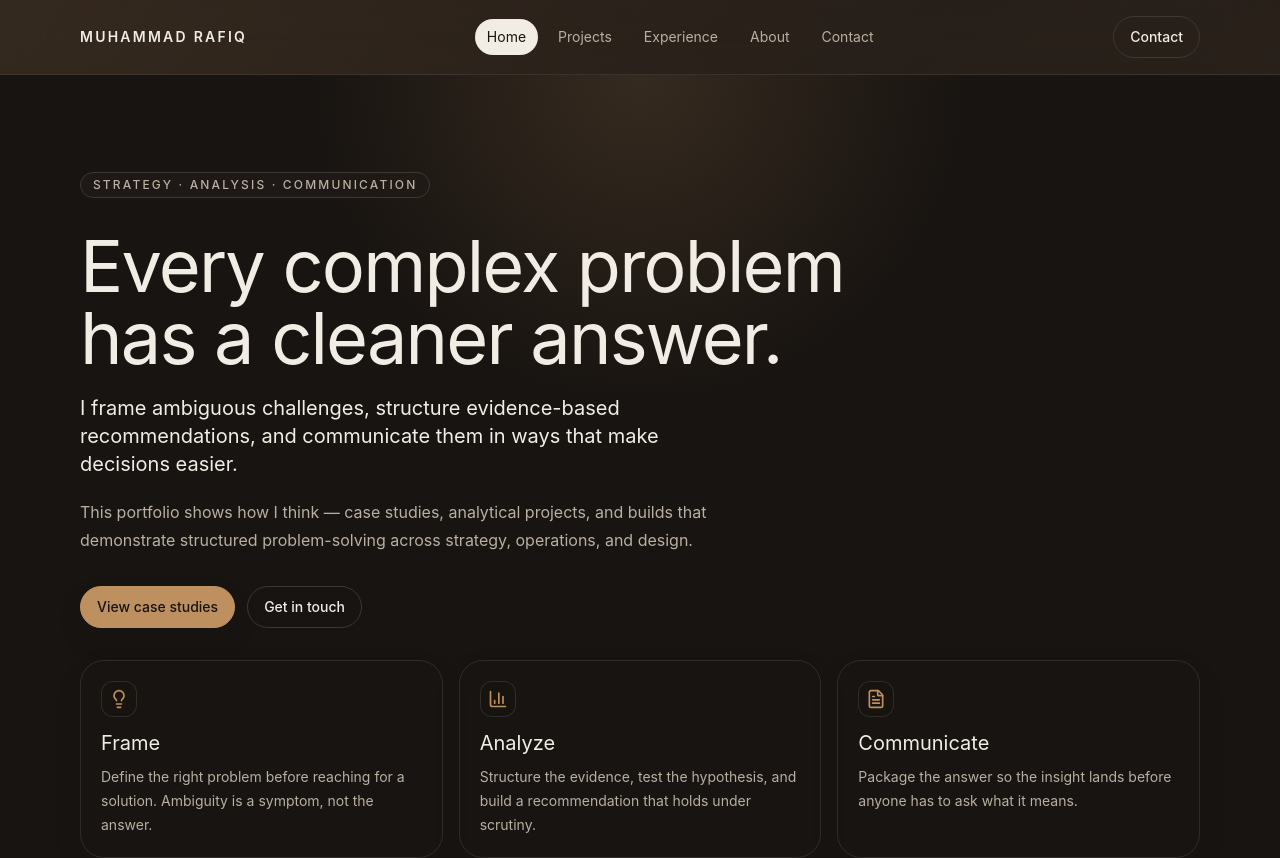
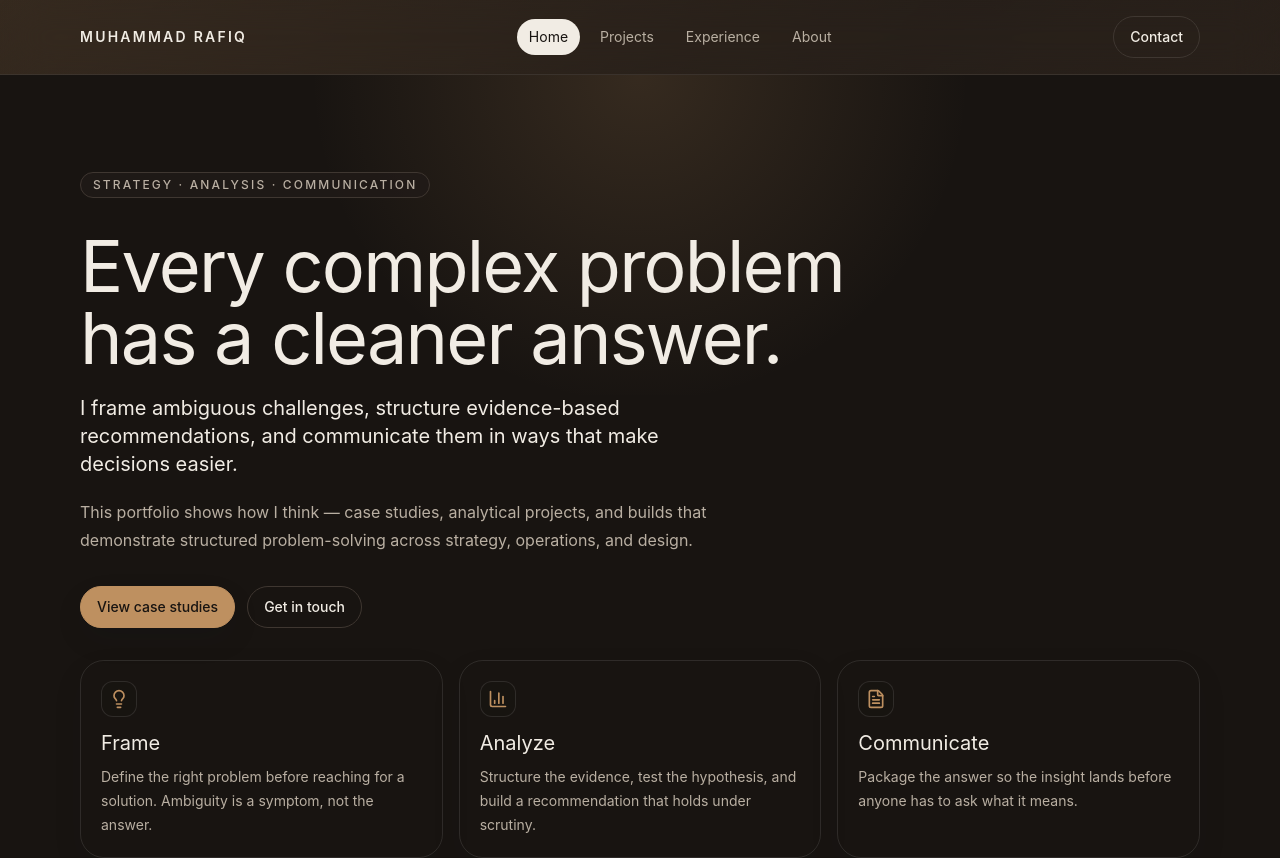
Before and after one commit to mohabbis/personal-portfolio, a Next.js app: page / in a window 1280 px wide. Shown: the top 858 px of the page. Built offline with nearby package versions, Linux system fonts and the light colour scheme.

Commit message:
Remove duplicate contact nav item

```diff
--- a/data/navigation.ts
+++ b/data/navigation.ts
@@ -4,6 +4,5 @@ export const navigation: NavItem[] = [
   { href: "/", label: "Home" },
   { href: "/#projects", label: "Projects" },
   { href: "/#experience", label: "Experience" },
-  { href: "/#about", label: "About" },
-  { href: "/#contact", label: "Contact" }
+  { href: "/#about", label: "About" }
 ];
```
